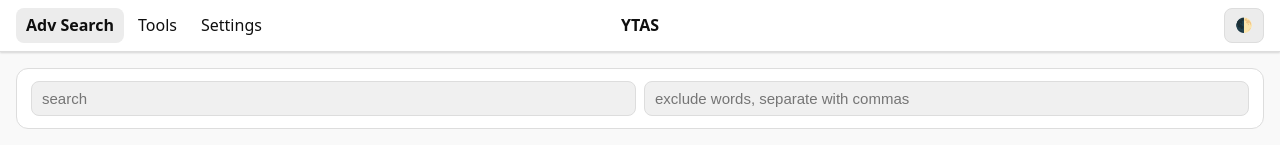
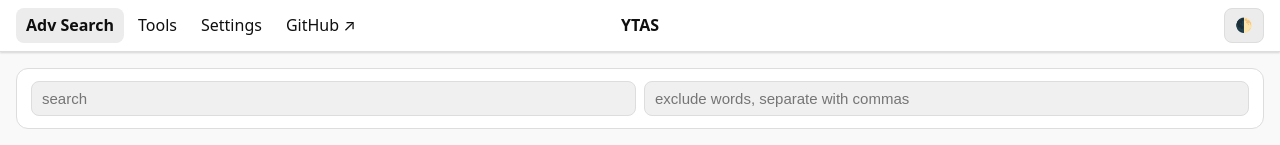
Before and after one commit to sekedus/yt-adv-search, a plain HTML site: page public/index.html in a window 1280 px wide. Shown: the top 145 px of the page. Drawn offline with Linux system fonts and the light colour scheme; no server answers.

Commit message:
chore: close M-0003; add GitHub nav links, license, assets and docs

```diff
--- a/public/index.html
+++ b/public/index.html
@@ -30,6 +30,7 @@
         <a href="/" aria-current="page">Adv Search</a>
         <a href="/tools">Tools</a>
         <a href="/settings">Settings</a>
+        <a href="https://github.com/sekedus/yt-adv-search" target="_blank" rel="noopener">GitHub ↗</a>
       </nav>
       <div class="nav-backdrop" hidden aria-hidden="true"></div>
       <div class="topbar-actions">
```
Also changed, not shown: public/settings.html (+1 -0 lines), public/tools.html (+1 -0 lines), assets/search-light.png (added), assets/search.png (added), assets/settings.png (added), assets/tools.png (added), assets/yt-adv-search.png (added), assets/ytas-logo.svg (added), 7 other files.
